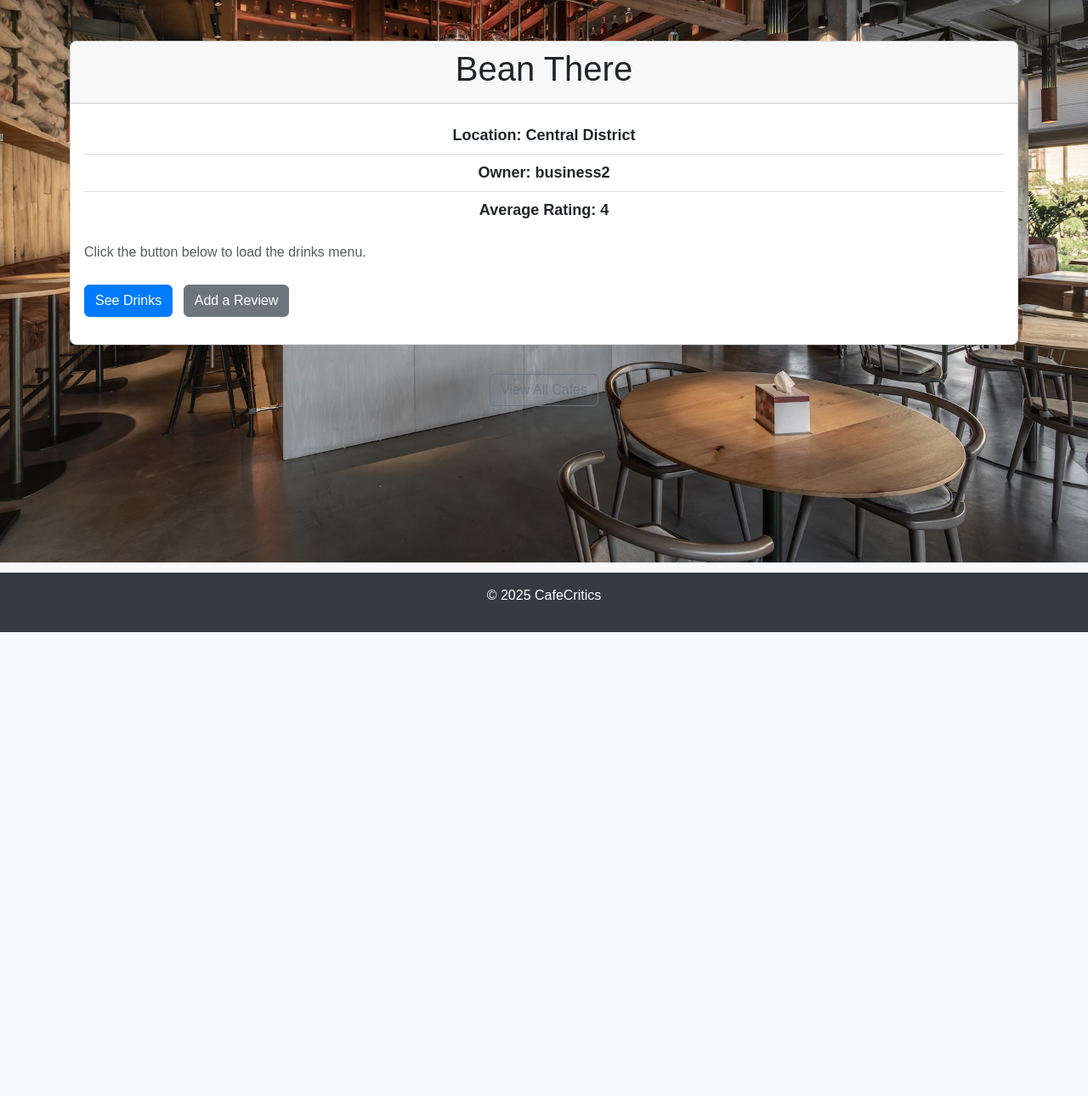
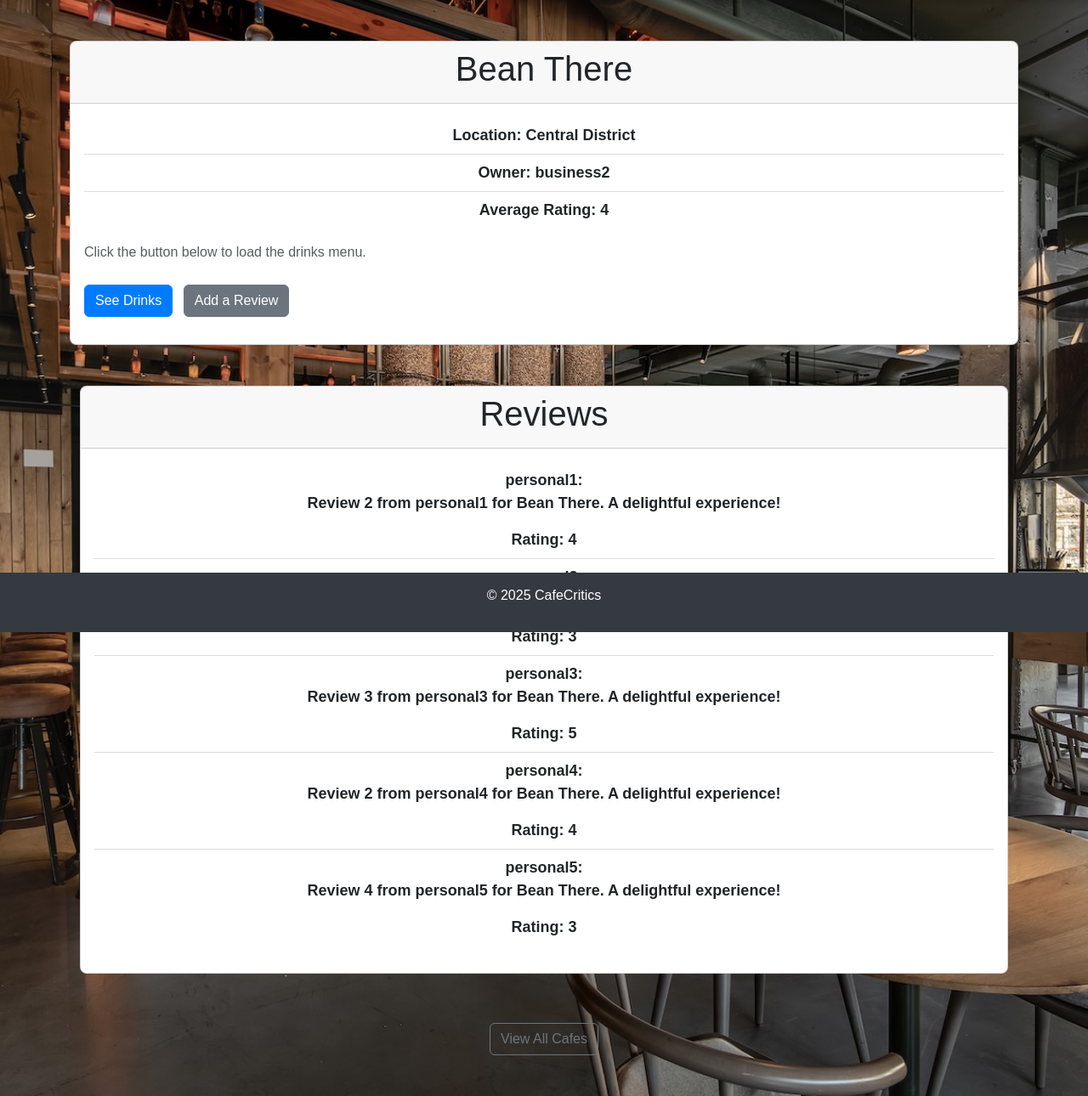
Before and after one commit to Martin-Gubala/WAD2-8C, a Django app: a page that uses WAD2-8C/templates/cafe.html in a window 1280 px wide. Shown: the part 56-1346 px from the top of the page at 85% size. Before the commit the page ends 800 px from the top, so only its background shows below. Run offline with Django 3.2, Linux system fonts and the light colour scheme; data comes from the database, SQL or seed files in the repository.

Commit message:
added reviews to show cafe view

```diff
--- a/WAD2-8C/WAD2_Project/cafeCritics/views.py
+++ b/WAD2-8C/WAD2_Project/cafeCritics/views.py
@@ -75,11 +75,14 @@
     try:
         cafe = Cafe.objects.get(slug=cafe_name_slug)
         drinks = Drink.objects.filter(cafe=cafe)
+        reviews = Review.objects.filter(cafe=cafe)
         context_dict['drinks'] = drinks
         context_dict['cafe'] = cafe
+        context_dict['reviews'] = reviews
     except Cafe.DoesNotExist:
         context_dict['cafe'] = None
         context_dict['drinks'] = None
+        context_dict['reviews'] = None
 
     return render(request, 'cafe.html', context=context_dict)
 
@@ -109,6 +112,7 @@
 
     return render(request, 'cafeAJAX.html', context=context_dict)
 
+@login_required
 def review_view(request, cafe_name_slug):
     cafe = get_object_or_404(Cafe, slug=cafe_name_slug)
     if request.method == 'POST':
--- a/WAD2-8C/templates/cafe.html
+++ b/WAD2-8C/templates/cafe.html
@@ -16,6 +16,29 @@
                 <p class="text-muted">Click the button below to load the drinks menu.</p>
                 <button type="button" class="btn btn-primary me-2" onclick="loadDoc(drinksurl, myFn1)">See Drinks</button>
                 <a href="{% url 'cafeCritics:review' cafe.slug %}" class="btn btn-secondary">Add a Review</a>
+            </div>
+        </div>
+    </div>
+
+    <div class="container my-5">
+        <div class="card mb-4">
+            <div class="card-header">
+                <h1 class="card-title">Reviews</h1>
+            </div>
+            <div class="card-body">
+                {% if reviews %}
+                    <ul class="list-group list-group-flush mb-3">
+                        {% for review in reviews %}
+                            <li class="list-group-item">
+                                <strong>{{ review.user.username }}:</strong>
+                                <p>{{ review.text }}</p>
+                                <strong>Rating:</strong> {{ review.rating }}
+                            </li>
+                        {% endfor %}
+                    </ul>
+                {% else %}
+                    <p class="text-muted">No reviews.</p>
+                {% endif %}
             </div>
         </div>
     </div>
```
